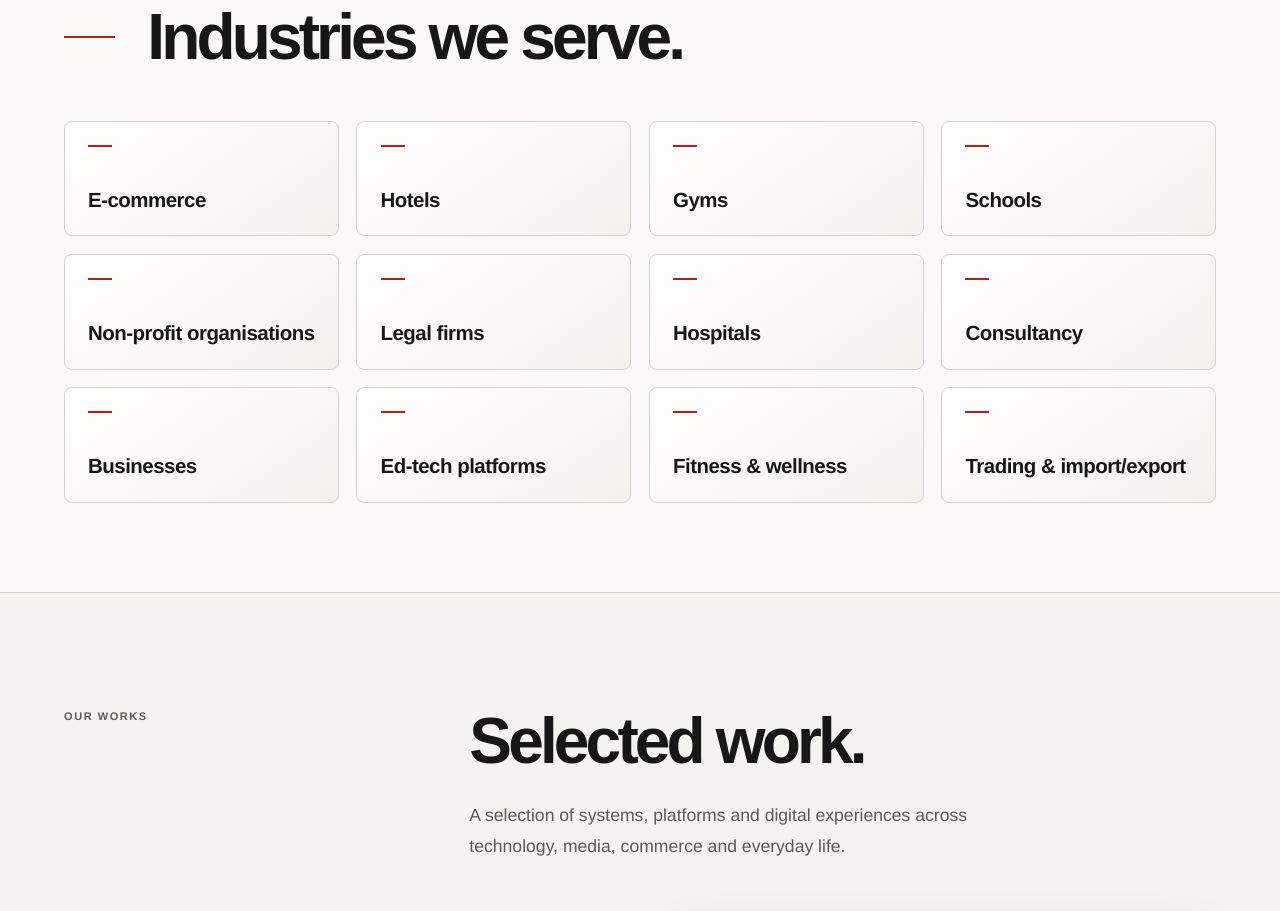
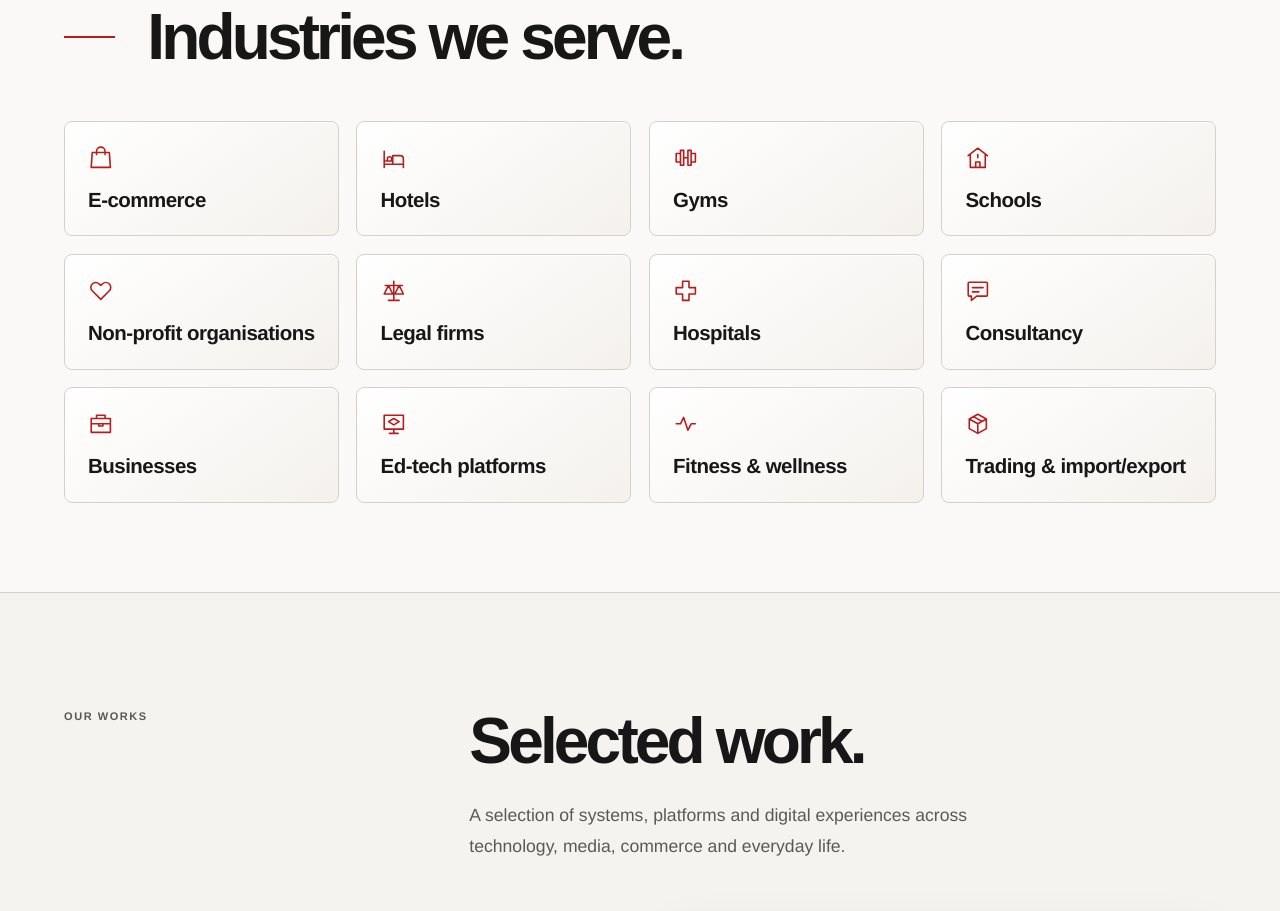
Before and after one commit to mkcoder1218/azmach, a Next.js app in the folder apps/web/: page / in a window 1280 px wide. Shown: the part 1820-2731 px from the top of the page. Built offline with nearby package versions, Linux system fonts and the light colour scheme.

Commit message:
style(web): add icons to industry cards

```diff
--- a/apps/web/src/app/page.module.css
+++ b/apps/web/src/app/page.module.css
@@ -406,11 +406,10 @@
   overflow-wrap: anywhere;
 }
 
-.industryGrid li::before {
-  content: '';
-  width: 1.5rem;
-  height: 2px;
-  background: var(--accent);
+.industryGrid svg {
+  width: clamp(1.5rem, 2vw, 2rem);
+  height: auto;
+  color: var(--accent);
 }
 
 @media (max-width: 1000px) {
--- a/apps/web/src/app/page.tsx
+++ b/apps/web/src/app/page.tsx
@@ -57,18 +57,18 @@ const projects = [
 ];
 
 const industries = [
-  'E-commerce',
-  'Hotels',
-  'Gyms',
-  'Schools',
-  'Non-profit organisations',
-  'Legal firms',
-  'Hospitals',
-  'Consultancy',
-  'Businesses',
-  'Ed-tech platforms',
-  'Fitness & wellness',
-  'Trading & import/export',
+  { name: 'E-commerce', icon: 'M4 7h16l1 14H3L4 7ZM8 9V6a4 4 0 0 1 8 0v3' },
+  { name: 'Hotels', icon: 'M3 18V6m18 15v-8a3 3 0 0 0-3-3h-7v8M3 18h18M3 21v-6h8m-5 0v-2a2 2 0 1 1 4 0v2' },
+  { name: 'Gyms', icon: 'M7 5h3v14H7zM14 5h3v14h-3zM3 8h4v8H3zM17 8h4v8h-4zM10 12h4' },
+  { name: 'Schools', icon: 'm3 10 9-7 9 7M5 9v12h14V9M10 21v-5h4v5m-2-12v3' },
+  { name: 'Non-profit organisations', icon: 'M12 20 4 12a4.5 4.5 0 0 1 6.4-6.4L12 7l1.6-1.4A4.5 4.5 0 0 1 20 12l-8 8Z' },
+  { name: 'Legal firms', icon: 'M12 3v17m-5 1h10M4 7h16M7 7l-4 8h8L7 7Zm10 0-4 8h8l-4-8Z' },
+  { name: 'Hospitals', icon: 'M9 3h6v6h6v6h-6v6H9v-6H3V9h6z' },
+  { name: 'Consultancy', icon: 'M4 4h16a1 1 0 0 1 1 1v11a1 1 0 0 1-1 1h-9l-5 4v-4H4a1 1 0 0 1-1-1V5a1 1 0 0 1 1-1Zm3 5h10M7 13h6' },
+  { name: 'Businesses', icon: 'M3 7h18v13H3zM8 7V4h8v3M3 12h18m-11 0v2h4v-2' },
+  { name: 'Ed-tech platforms', icon: 'M3 4h18v13H3zM8 21h8m-4-4v4M7 10l5-3 5 3-5 3-5-3Z' },
+  { name: 'Fitness & wellness', icon: 'M3 12h4l3-6 4 12 3-6h4' },
+  { name: 'Trading & import/export', icon: 'm12 3 8 4.5v9L12 21l-8-4.5v-9L12 3Zm-8 4.5 8 4.5 8-4.5M12 12v9M8 5.3l8 4.5' },
 ];
 
 const testimonials = [
@@ -203,8 +203,13 @@ export default function HomePage() {
         <section id="industries" className={styles.editorialSection} aria-labelledby="industries-title">
           <h2 id="industries-title" className={styles.editorialTitle}>Industries we serve.</h2>
           <ul className={styles.industryGrid}>
-            {industries.map((industry, index) => (
-              <li key={industry} data-reveal="" data-card={index % 4}>{industry}</li>
+            {industries.map(({ name, icon }, index) => (
+              <li key={name} data-reveal="" data-card={index % 4}>
+                <svg viewBox="0 0 24 24" fill="none" stroke="currentColor" strokeWidth="1.5" strokeLinecap="round" strokeLinejoin="round" aria-hidden="true">
+                  <path d={icon} />
+                </svg>
+                <span>{name}</span>
+              </li>
             ))}
           </ul>
         </section>
```
